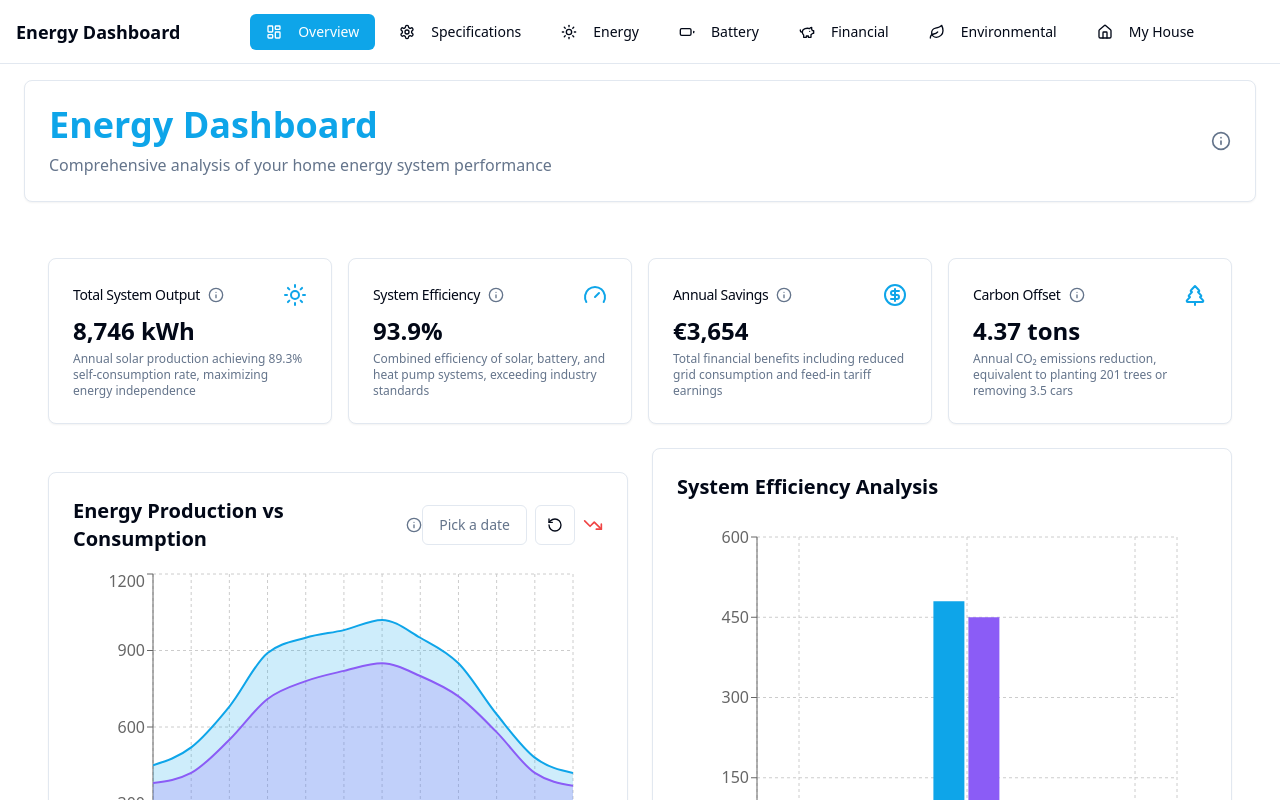
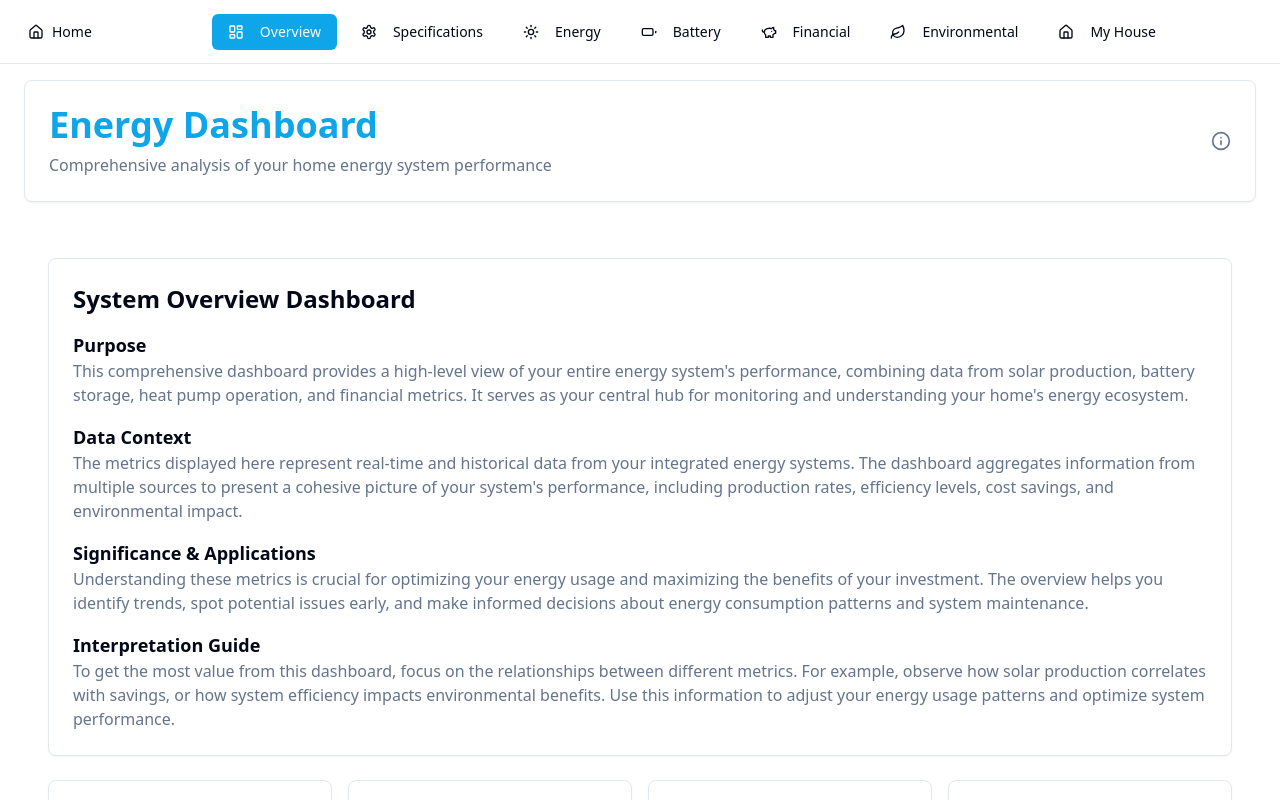
Before and after one commit to elRadix/solar-battery-optimizer, a React (Vite) app: page /battery in a window 1280 px wide. Shown: the top 800 px of the page. Built offline with nearby package versions, Linux system fonts and the light colour scheme.

Commit message:
Add navigation updates and home button
Implemented consistent navigation updates across all pages, including the addition of a persistent home button in the navigation pane for easy access back to the main page.
[skip gpt_engineer]

```diff
--- a/src/components/Dashboard/DashboardOverview.tsx
+++ b/src/components/Dashboard/DashboardOverview.tsx
@@ -4,10 +4,58 @@ import { SystemEfficiencyChart } from "@/components/Dashboard/SystemEfficiencyCh
 import { SavingsDistribution } from "@/components/Dashboard/SavingsDistribution";
 import { OverviewSummary } from "@/components/Dashboard/OverviewSummary";
 import { Sun, Gauge, CircleDollarSign, TreePine } from "lucide-react";
+import { Card } from "@/components/ui/card";
 
 export const DashboardOverview = () => {
   return (
     <div className="space-y-6">
+      <Card className="p-6">
+        <div className="prose dark:prose-invert max-w-none">
+          <h1 className="text-2xl font-bold mb-4">System Overview Dashboard</h1>
+          <div className="space-y-4">
+            <div>
+              <h3 className="font-semibold text-lg">Purpose</h3>
+              <p className="text-muted-foreground">
+                This comprehensive dashboard provides a high-level view of your entire energy
+                system's performance, combining data from solar production, battery storage,
+                heat pump operation, and financial metrics. It serves as your central hub for
+                monitoring and understanding your home's energy ecosystem.
+              </p>
+            </div>
+
+            <div>
+              <h3 className="font-semibold text-lg">Data Context</h3>
+              <p className="text-muted-foreground">
+                The metrics displayed here represent real-time and historical data from your
+                integrated energy systems. The dashboard aggregates information from multiple
+                sources to present a cohesive picture of your system's performance, including
+                production rates, efficiency levels, cost savings, and environmental impact.
+              </p>
+            </div>
+
+            <div>
+              <h3 className="font-semibold text-lg">Significance & Applications</h3>
+              <p className="text-muted-foreground">
+                Understanding these metrics is crucial for optimizing your energy usage and
+                maximizing the benefits of your investment. The overview helps you identify
+                trends, spot potential issues early, and make informed decisions about energy
+                consumption patterns and system maintenance.
+              </p>
+            </div>
+
+            <div>
+              <h3 className="font-semibold text-lg">Interpretation Guide</h3>
+              <p className="text-muted-foreground">
+                To get the most value from this dashboard, focus on the relationships between
+                different metrics. For example, observe how solar production correlates with
+                savings, or how system efficiency impacts environmental benefits. Use this
+                information to adjust your energy usage patterns and optimize system performance.
+              </p>
+            </div>
+          </div>
+        </div>
+      </Card>
+
       <div className="grid gap-4 md:grid-cols-4">
         <StatCard
           title="Total System Output"
--- a/src/components/Navigation/DashboardNavigation.tsx
+++ b/src/components/Navigation/DashboardNavigation.tsx
@@ -15,7 +15,7 @@ import {
   SheetTrigger,
 } from "@/components/ui/sheet";
 import { Button } from "@/components/ui/button";
-import { cn } from "@/lib/utils";
+import { Link } from "react-router-dom";
 
 const menuItems = [
   {
@@ -75,7 +75,12 @@ export const DashboardNavigation = ({ activeSection, onSectionChange }: Dashboar
       {/* Desktop Navigation */}
       <nav className="hidden md:block fixed top-0 left-0 right-0 h-16 bg-background border-b z-50">
         <div className="container h-full mx-auto px-4 flex items-center space-x-4">
-          <span className="font-semibold text-lg">Energy Dashboard</span>
+          <Link to="/">
+            <Button variant="ghost" size="sm" className="gap-2">
+              <Home className="h-4 w-4" />
+              Home
+            </Button>
+          </Link>
           <div className="flex-1 flex items-center justify-center space-x-2">
             {menuItems.map((item) => (
               <Button
@@ -95,7 +100,16 @@ export const DashboardNavigation = ({ activeSection, onSectionChange }: Dashboar
       {/* Mobile Navigation */}
       <div className="md:hidden fixed bottom-0 left-0 right-0 bg-background border-t z-50">
         <div className="grid grid-cols-4 gap-1 p-2">
-          {menuItems.slice(0, 3).map((item) => (
+          <Link to="/" className="col-span-1">
+            <Button
+              variant="ghost"
+              className="flex flex-col items-center py-2 h-auto w-full"
+            >
+              <Home className="h-5 w-5" />
+              <span className="text-xs mt-1">Home</span>
+            </Button>
+          </Link>
+          {menuItems.slice(0, 2).map((item) => (
             <Button
               key={item.value}
               variant={activeSection === item.value ? "default" : "ghost"}
@@ -115,7 +129,7 @@ export const DashboardNavigation = ({ activeSection, onSectionChange }: Dashboar
             </SheetTrigger>
             <SheetContent side="bottom" className="h-[80vh]">
               <div className="grid grid-cols-2 gap-4 pt-6">
-                {menuItems.slice(3).map((item) => (
+                {menuItems.slice(2).map((item) => (
                   <Button
                     key={item.value}
                     variant={activeSection === item.value ? "default" : "ghost"}
```
